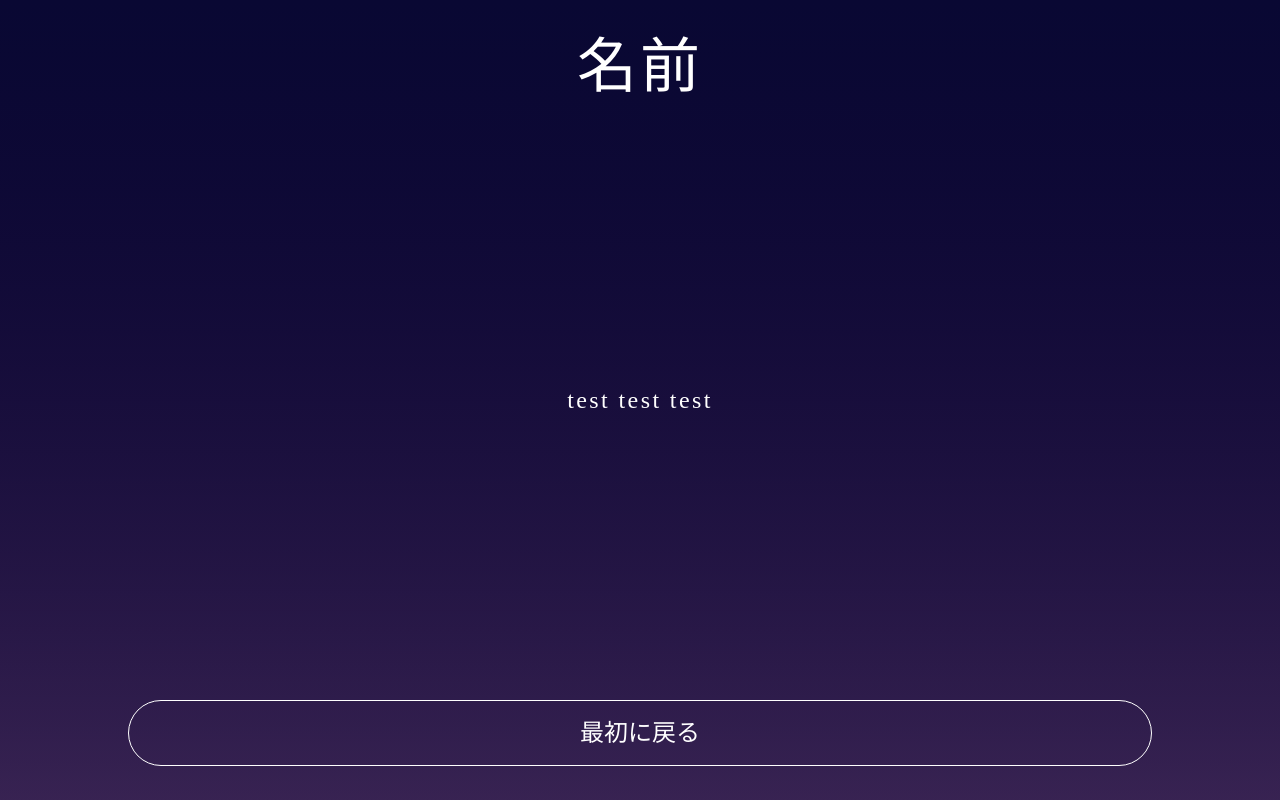
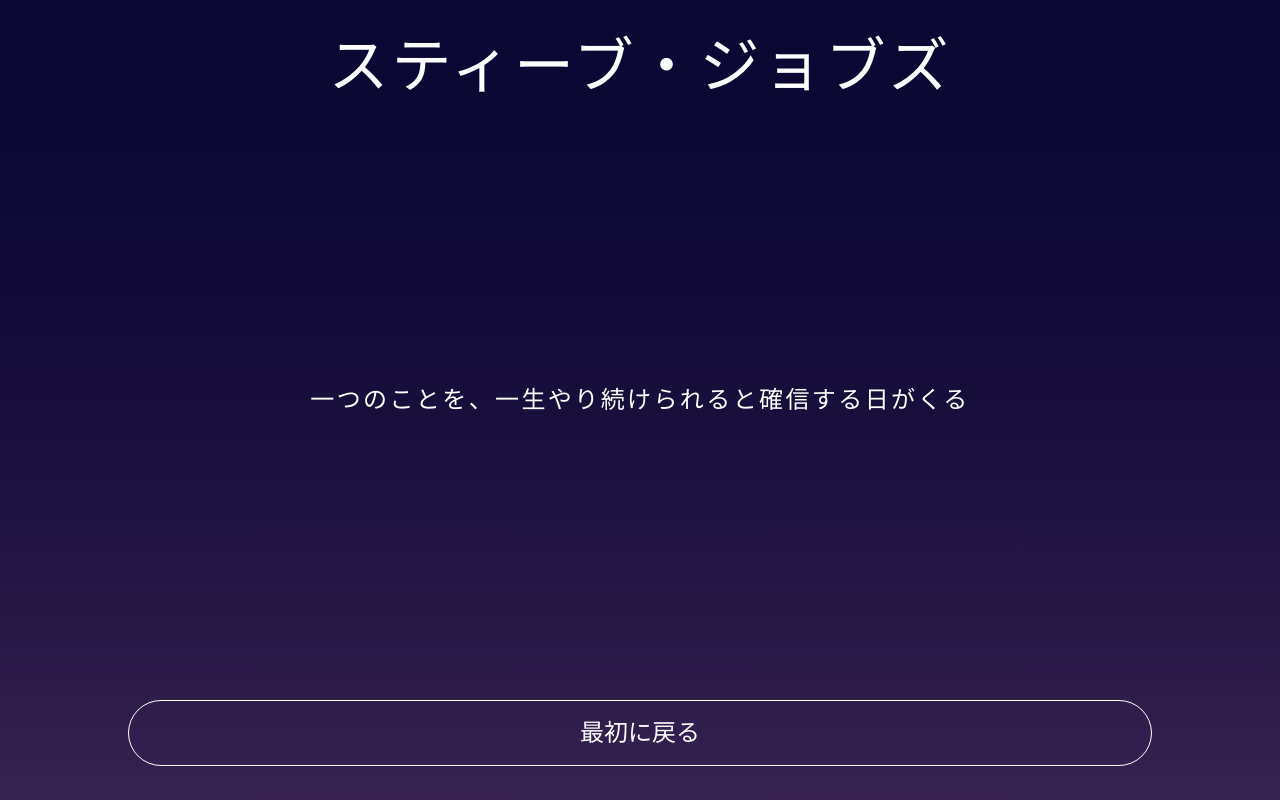
Before and after one commit to YuukiKawabata/gafam-app, a Next.js app: page /answer in a window 1280 px wide. Built offline with nearby package versions, Linux system fonts and the light colour scheme.

Commit message:
データファイルから出力

```diff
--- a/pages/answer.js
+++ b/pages/answer.js
@@ -1,13 +1,20 @@
 import Link from "next/link";
+import { data } from "./data";
 
 export default function answer() {
+  // let i = Math.floor(Math.random() * 3);
+
+  const lists = data.Lists;
+  console.log(lists[0].name);
+  console.log(lists[0].value);
+
   return (
     <div className="h-screen w-screen justify-center items-center">
       <div className="h-1/6 text-4xl text-center tracking-wider flex justify-center items-center sm:text-6xl">
-        <h1>名前</h1>
+        <h1>{lists[1].name}</h1>
       </div>
       <div className="h-4/6 text-center leading-10 text-lg tracking-widest flex flex-wrap justify-center items-center sm:text-2xl">
-        <p className="">test test test</p>
+        <p className="">{lists[1].value}</p>
       </div>
 
       <Link href="/">
@@ -18,3 +25,7 @@
     </div>
   );
 }
+
+export async function getStaticProps() {
+  return { props: { data } };
+}
--- /dev/null
+++ b/pages/data.js
@@ -0,0 +1,47 @@
+export const data = {
+  Lists: [
+    {
+      name: "スティーブ・ジョブズ",
+      value:
+        "もし今日が人生最後の日だとしたら、今やろうとしていることは本当に自分のやりたいことだろうか？",
+    },
+    {
+      name: "スティーブ・ジョブズ",
+      value: "一つのことを、一生やり続けられると確信する日がくる",
+    },
+    {
+      name: "スティーブ・ジョブズ",
+      value: "重要なことに集中する唯一の方法は「ノー」と言うことだ",
+    },
+    {
+      name: "スティーブ・ジョブズ",
+      values:
+        "顧客はより幸せでよりよい人生を夢見ている。製品を売ろうとするのではなく、彼らの人生を豊かにするのだ。",
+    },
+    {
+      name: "スティーブ・ジョブズ",
+      values: "ハングリーであれ。愚か者であれ。",
+    },
+  ],
+};
+
+// {
+//     "name": "ティム・クック",
+//     "result":[
+//         "盲目の人にとっても、私達のデバイスが使いやすいものになるように働いている時、私は投資利益率のことなんて全く考えていない",
+//         "彼から受けた最も偉大な教訓は、人生の楽しみは、冒険の中にあるということ",
+//         "ジョブズのようであれという目標を、私は決して持っていない。なぜなら、私は私でしかあり得ないから",
+//         "もし「アップルのCEOがゲイだ」と耳にすることで、自分が何者であるかともがき苦しんでいる誰かを助けることができるのなら。そして、孤独を感じている人の心を和ら、自分たちの平等を主張する人々を勇気づけることができるのなら、私のプライバシーを捧げる価値は十分にある",
+//         "あなたという人間は、あなたが作り上げたもので決まる"]
+// },
+// {
+//     "name":"グーグル共同創業者ラリー・ペイジ",
+//     "result":[
+//         "「そんなバカなことはできない」と誰もが思うことならば、競争相手はいないも同然だ",
+//         "アイデアに価値はない。それを実行できてはじめて価値になる",
+//         "大胆な挑戦の末での失敗ならば、問題ではない",
+//         "イノベーションは小さなグループから起こる",
+//         ""
+//     ]
+
+// }
```
Also changed, not shown: pages/meigen-data.json (deleted, +0 -10 lines).
